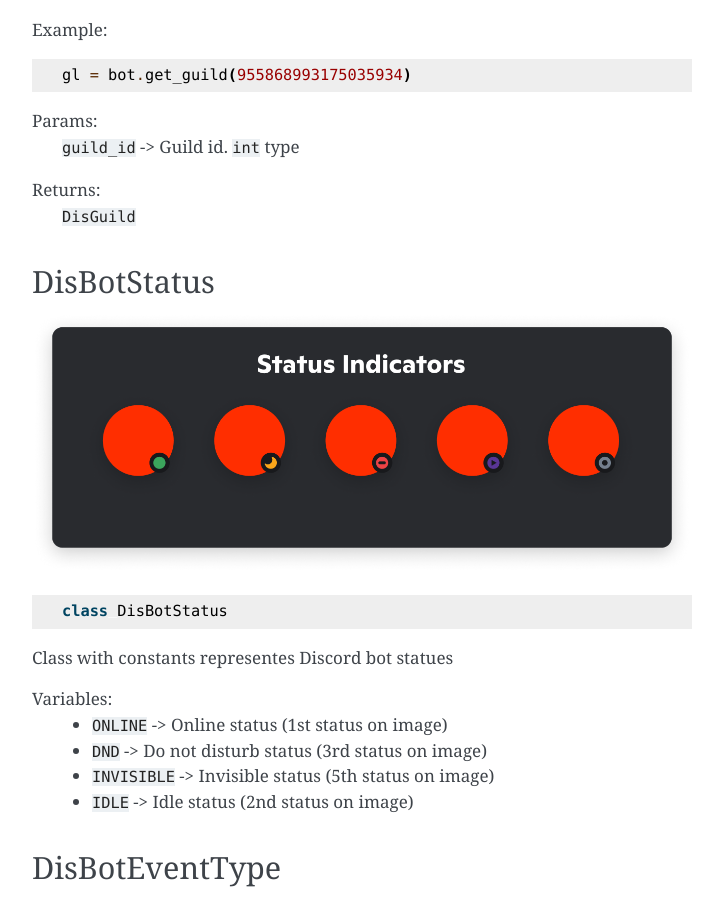
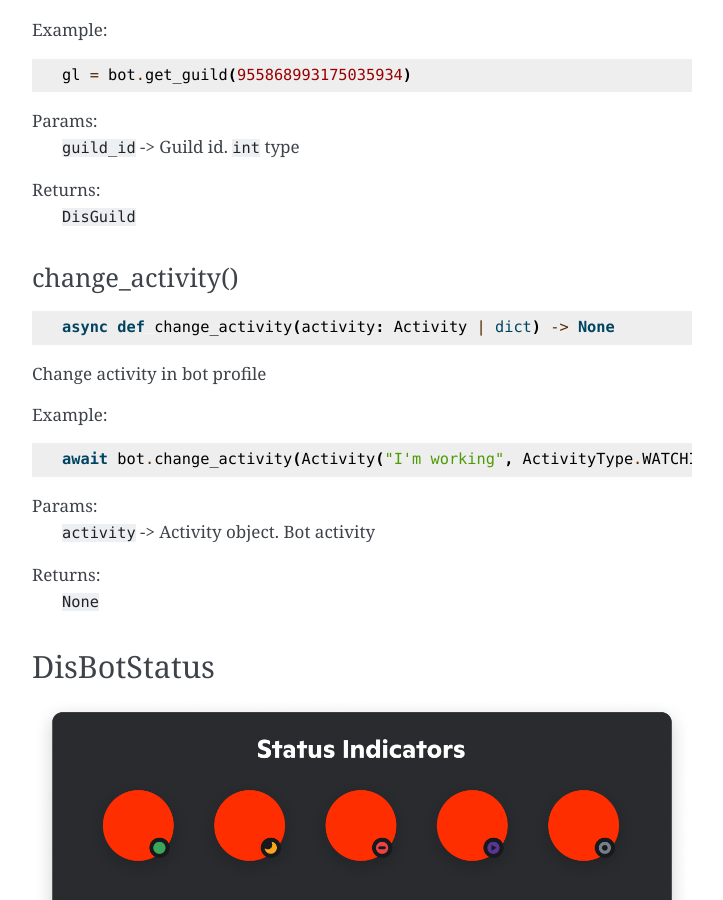
Before and after one commit to bleudev/pytecord_old_archive, a Sphinx documentation site: the page built from docs/source/objects/bot.rst, in a window 1280 px wide and 900 px high, scrolled down 10733 px. Shown: the whole window, without its empty margins (388-1111 px from the left). Built offline with Sphinx 7.4.7, drawn with Linux system fonts in a browser that asks for light colours.

Commit message:
chnage_activity()

```diff
--- a/docs/source/objects/bot.rst
+++ b/docs/source/objects/bot.rst
@@ -499,6 +499,26 @@ Params:
 Returns:
     ``DisGuild``
 
+
+change_activity()
+=================
+
+::
+
+    async def change_activity(activity: Activity | dict) -> None
+
+Change activity in bot profile
+
+Example::
+
+    await bot.change_activity(Activity("I'm working", ActivityType.WATCHING))
+
+Params:
+    ``activity`` -> Activity object. Bot activity
+
+Returns:
+    ``None``
+
 DisBotStatus
 ************
 
```
